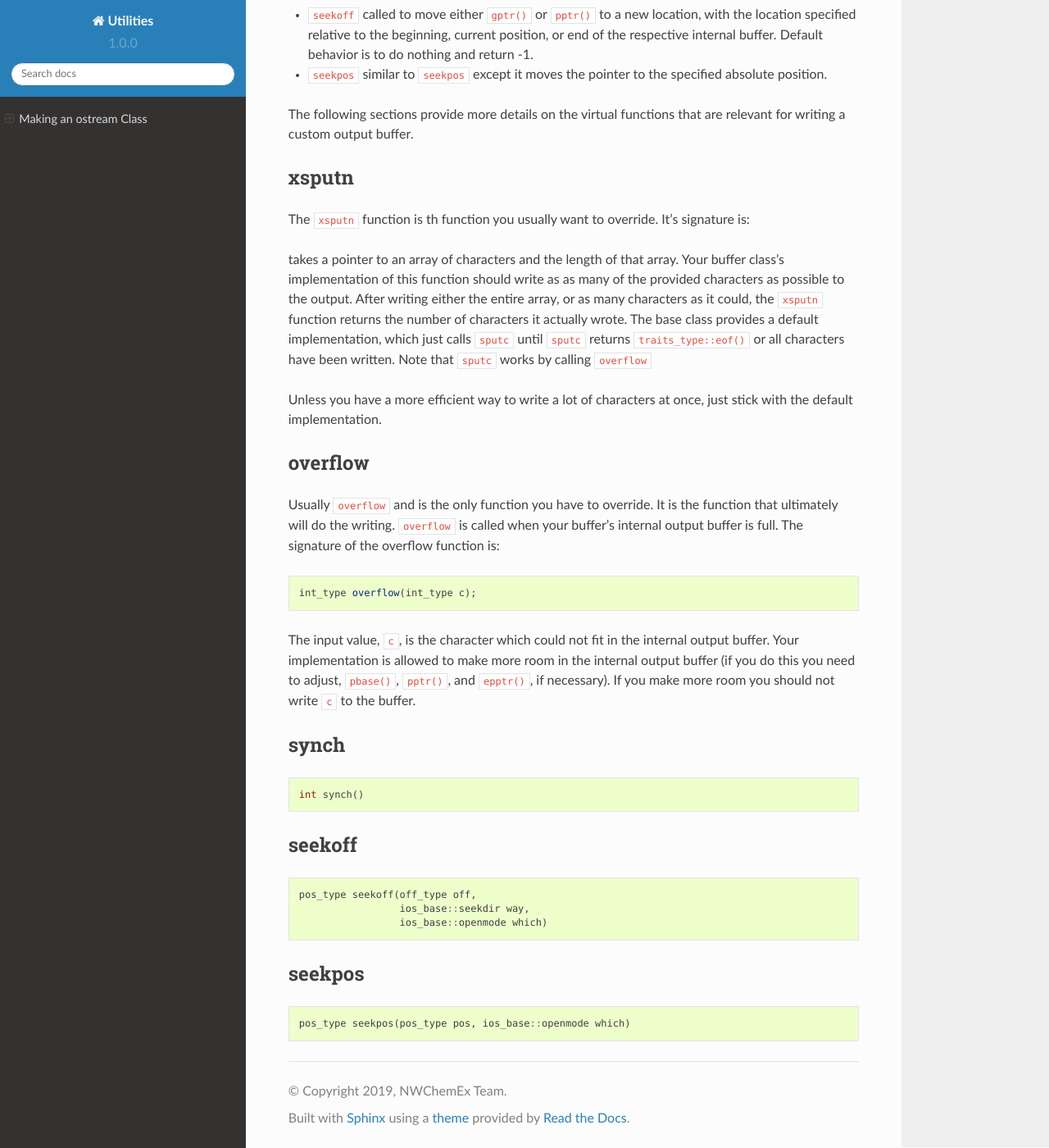
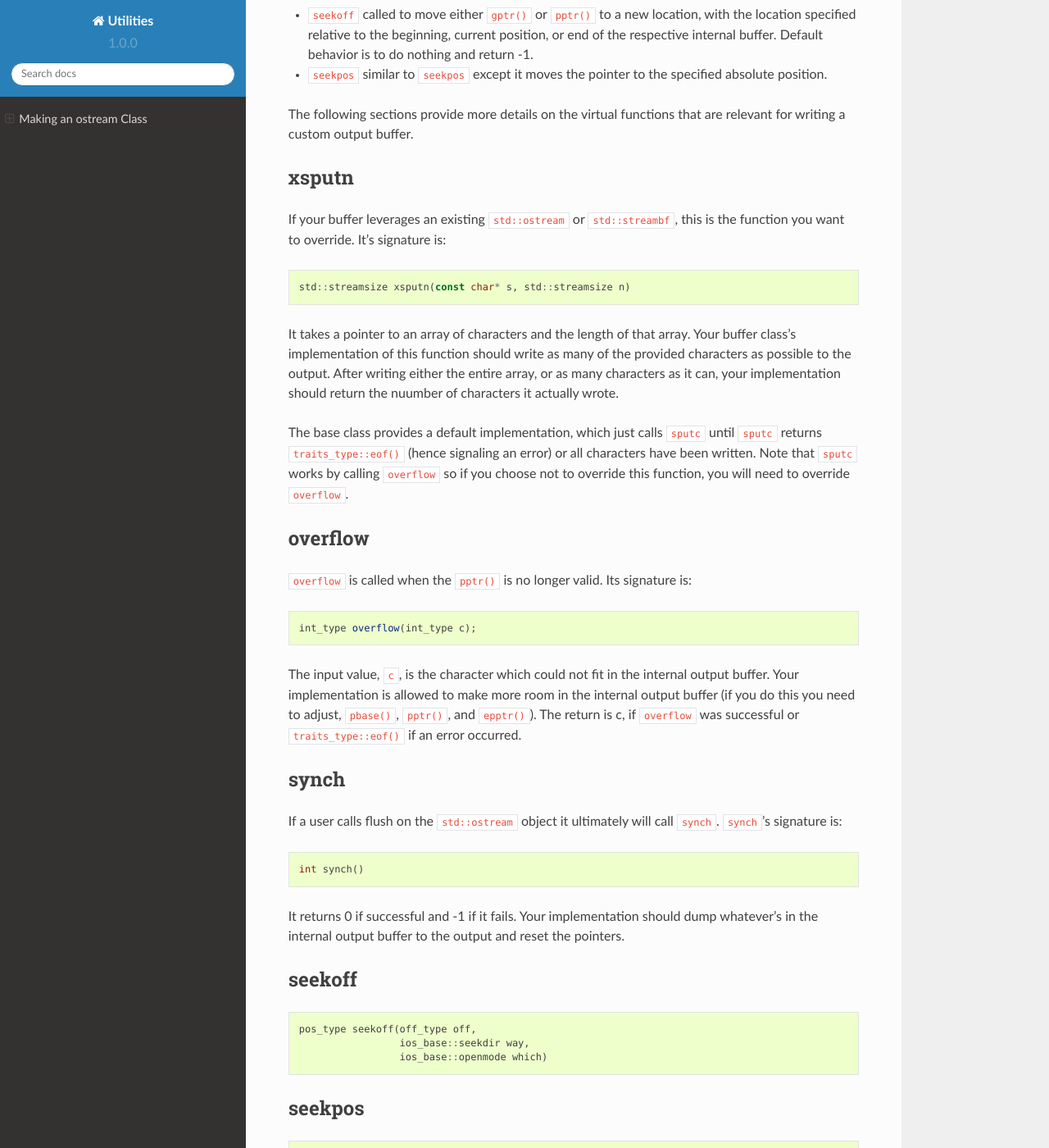
Before and after one commit to NWChemEx-Project/Utilities, a Sphinx documentation site: the page built from docs/source/making_an_ostream.rst, in a window 1280 px wide and 1400 px high, scrolled down 2775 px. Shown: the whole window at 82% size. Built offline with Sphinx 7.4.7 and the Read the Docs theme 2.0.0, drawn with Linux system fonts in a browser that asks for light colours; pages that are not in the unit, such as notebooks, are missing from menus.

Commit message:
adds word wrapping stream

```diff
--- a/docs/source/making_an_ostream.rst
+++ b/docs/source/making_an_ostream.rst
@@ -150,31 +150,30 @@
 xsputn
 ======
 
-The ``xsputn`` function is th function you usually want to override. It's
-signature is:
+If your buffer leverages an existing ``std::ostream`` or ``std::streambf``, this
+is the function you want to override. It's signature is:
 
-..
+.. code-block:: c++
 
-takes a pointer to an array of characters and the length
-of that array. Your buffer class's implementation of this function should write
-as as many of the provided characters as possible to the output. After writing
-either the entire array, or as many characters as it could, the ``xsputn``
-function returns the number of characters it actually wrote. The base class
-provides a default implementation, which just calls ``sputc`` until ``sputc``
-returns ``traits_type::eof()`` or all characters have been written. Note that
-``sputc`` works by calling ``overflow``
+   std::streamsize xsputn(const char* s, std::streamsize n)
 
-Unless you
-have a more efficient way to write a lot of characters at once, just stick with
-the default implementation.
+It takes a pointer to an array of characters and the length of that array. Your
+buffer class's implementation of this function should write as many of the
+provided characters as possible to the output. After writing either the entire
+array, or as many characters as it can, your implementation should return the
+nuumber of characters it actually wrote.
+
+The base class provides a default implementation, which just calls ``sputc``
+until ``sputc`` returns ``traits_type::eof()`` (hence signaling an error) or all
+characters have been written. Note that ``sputc`` works by calling ``overflow``
+so if you choose not to override this function, you will need to override
+``overflow``.
+
 
 overflow
 ========
 
-Usually ``overflow`` and is the only function you have to override. It is the
-function that ultimately will do the writing. ``overflow`` is called when your
-buffer's internal output buffer is full. The signature of the overflow function
-is:
+``overflow`` is called when the ``pptr()`` is no longer valid. Its signature is:
 
 .. code-block:: c++
 
@@ -183,18 +182,22 @@
 The input value, ``c``, is the character which could not fit in the internal
 output buffer. Your implementation is allowed to make more room in the internal
 output buffer (if you do this you need to adjust, ``pbase()``, ``pptr()``, and
-``epptr()``, if necessary). If you make more room you should not write ``c`` to
-the buffer.
-
-
+``epptr()``). The return is c, if ``overflow`` was successful or
+``traits_type::eof()`` if an error occurred.
 
 
 synch
 =====
 
+If a user calls flush on the ``std::ostream`` object it ultimately will call
+``synch``. ``synch``'s signature is:
+
 .. code-block:: c++
 
    int synch()
+
+It returns 0 if successful and -1 if it fails. Your implementation should dump
+whatever's in the internal output buffer to the output and reset the pointers.
 
 seekoff
 =======
```
Also changed, not shown: 2 other files.
